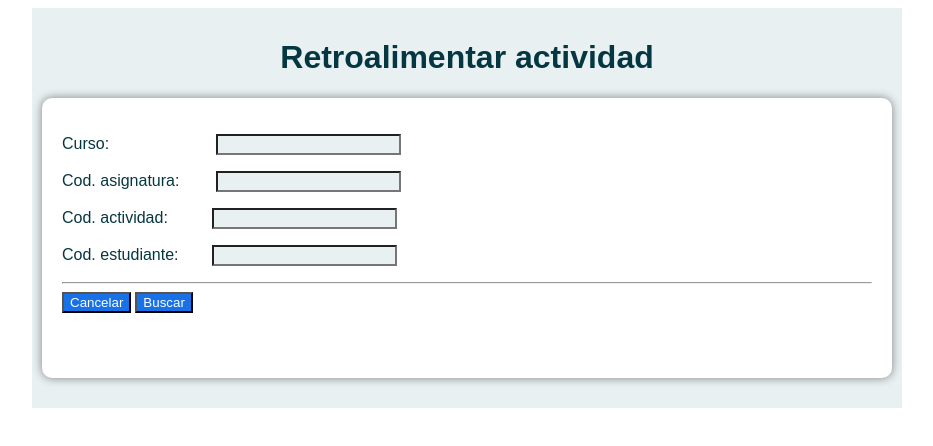
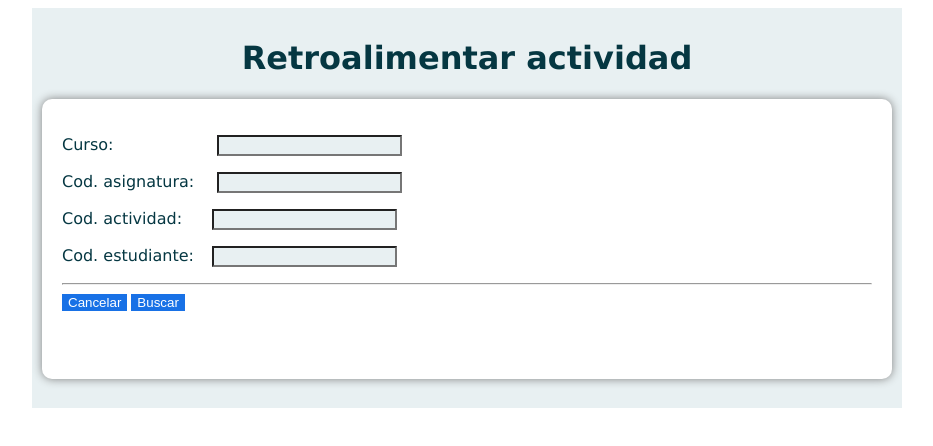
Before and after one commit to AEsala/Proyecto-Grupo8, a plain HTML site: page Sprint#3/templates/retroAlimentarActividadBusqueda.html in a window 1280 px wide. Shown: the whole page, without its empty margins (173-1106 px from the left). Drawn offline with Linux system fonts and the light colour scheme.

Commit message:
cambio a fuente verdana

```diff
--- a/Sprint#3/static/css/retroAlimenBusqueda.css
+++ b/Sprint#3/static/css/retroAlimenBusqueda.css
@@ -9,7 +9,8 @@ div.component {
 h1 {
     text-align: center;
     color: #053742;
-    font-family: 'Source Sans Pro', sans-serif;
+    /* font-family: 'Source Sans Pro', sans-serif; */
+    font-family: Verdana, Geneva, Tahoma, sans-serif;
 }
 div.info {
     padding: 20px;
@@ -21,7 +22,8 @@ div.info {
 
 p {
     color: #053742;
-    font-family: 'Source Sans Pro', sans-serif;
+    /* font-family: 'Source Sans Pro', sans-serif; */
+    font-family: Verdana, Geneva, Tahoma, sans-serif;
 }
 
 input{
@@ -29,6 +31,7 @@ input{
 }
 
 label {
+
     display: inline-block;
     width: 150px;
 }
@@ -37,4 +40,5 @@ label {
     background-color: rgb(24, 113, 230);
     color: white;
     font-family: 'Source Sans Pro', sans-serif;
+    border: rgb(24, 113, 230);
 }
```
